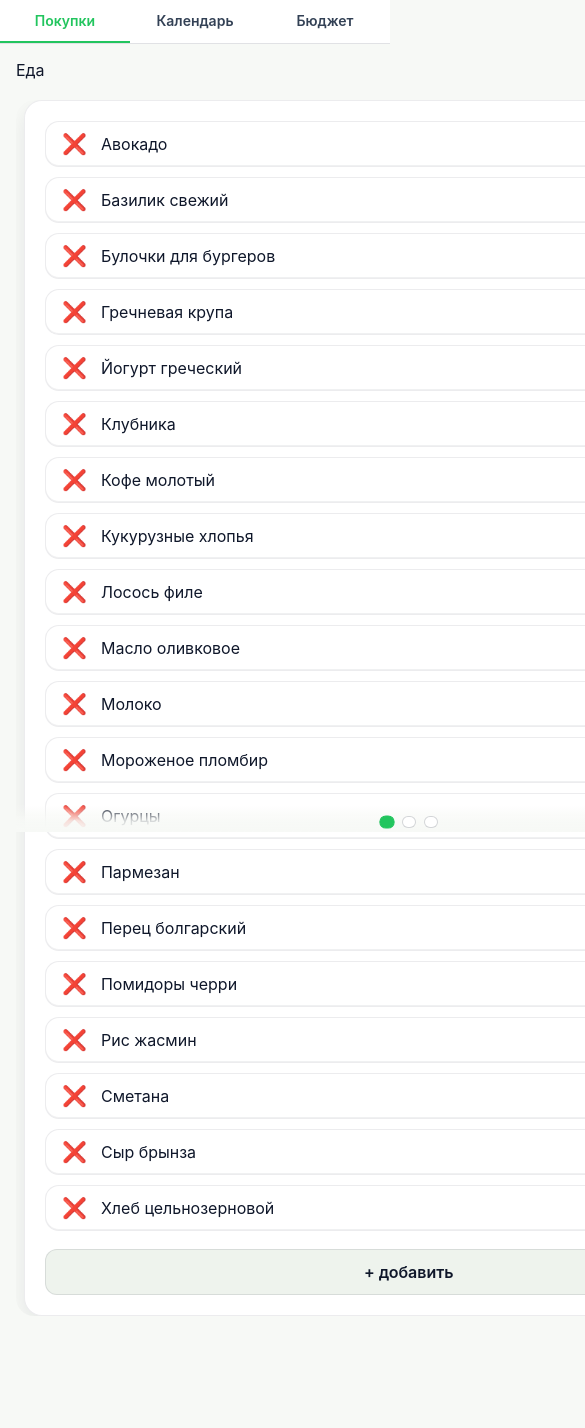
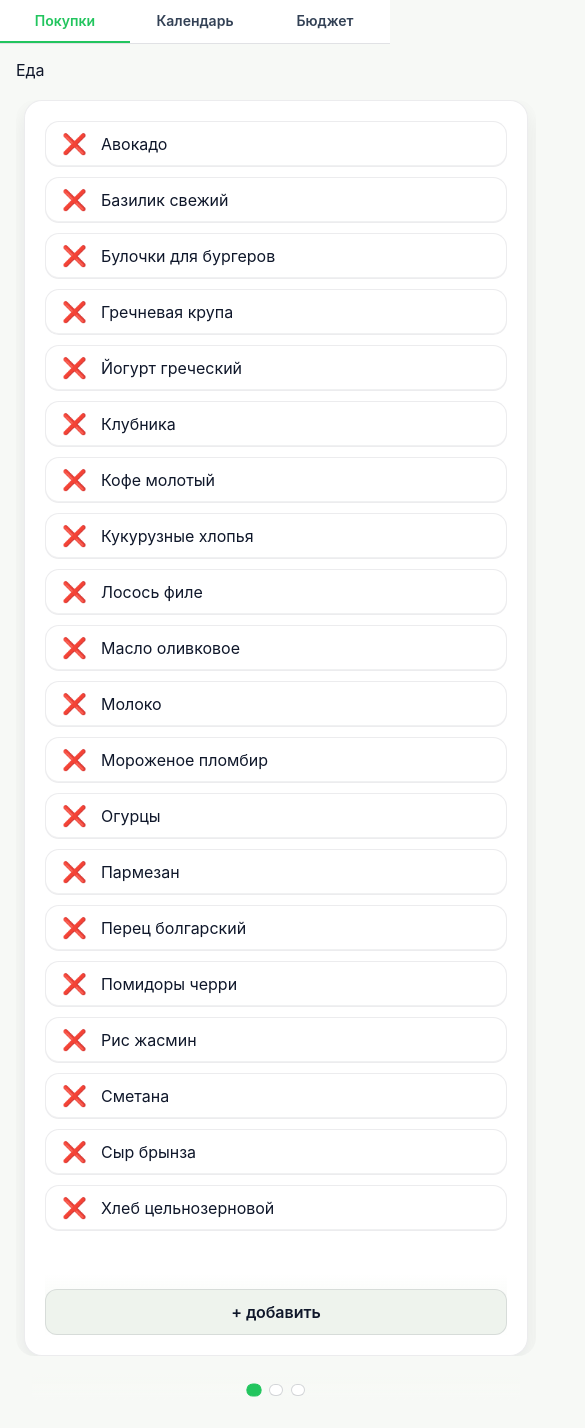
Before and after one commit to AlekseyBabich/family-telegram-bot, a React (Vite) app in the folder apps/web/: page /#/shopping in a window 390 px wide. Shown: the top 1428 px of the page, 585 px wide, since content can reach past the window. Before the commit the page ends 1376 px from the top, so only its background shows below. Built offline with nearby package versions, Linux system fonts and the light colour scheme.

Commit message:
Fix shopping mobile layout, dialog lock, and active tab

```diff
--- a/apps/web/src/pages/Shopping.tsx
+++ b/apps/web/src/pages/Shopping.tsx
@@ -1,4 +1,4 @@
-import { useCallback, useEffect, useMemo, useState } from 'react';
+import { useCallback, useEffect, useMemo, useRef, useState } from 'react';
 import { useSwipeable } from 'react-swipeable';
 import styles from './shopping/ShoppingLayout.module.css';
 import {
@@ -59,8 +59,17 @@ const clampPosition = (position: { x: number; y: number }) => {
 };
 
 const Shopping = () => {
-  const [lists, setLists] = useState<ShoppingListData[]>(() => createInitialShoppingLists());
-  const [currentIndex, setCurrentIndex] = useState(0);
+  const initialListsRef = useRef<ShoppingListData[] | null>(null);
+  if (initialListsRef.current === null) {
+    initialListsRef.current = createInitialShoppingLists();
+  }
+
+  const [lists, setLists] = useState<ShoppingListData[]>(
+    () => initialListsRef.current as ShoppingListData[]
+  );
+  const [activeListId, setActiveListId] = useState<string>(
+    () => initialListsRef.current?.[0]?.title ?? ''
+  );
   const [isDesktop, setIsDesktop] = useState<boolean>(() => {
     if (typeof window === 'undefined') {
       return false;
@@ -74,7 +83,25 @@ const Shopping = () => {
   const [renameState, setRenameState] = useState<RenameState | null>(null);
 
   const listCount = lists.length;
+  const currentIndex = useMemo(() => {
+    if (listCount === 0) {
+      return 0;
+    }
+    const foundIndex = lists.findIndex((list) => list.title === activeListId);
+    return foundIndex === -1 ? 0 : foundIndex;
+  }, [activeListId, listCount, lists]);
   const currentList = lists[currentIndex] ?? lists[0];
+
+  useEffect(() => {
+    if (!listCount) {
+      return;
+    }
+
+    const isActiveValid = lists.some((list) => list.title === activeListId);
+    if (!isActiveValid) {
+      setActiveListId(lists[0]?.title ?? '');
+    }
+  }, [activeListId, listCount, lists]);
 
   useEffect(() => {
     if (typeof window === 'undefined') {
@@ -91,9 +118,22 @@ const Shopping = () => {
 
   useEffect(() => {
     if (isDesktop) {
-      setCurrentIndex(0);
+      setActiveListId(lists[0]?.title ?? '');
     }
-  }, [isDesktop]);
+  }, [isDesktop, lists]);
+
+  const selectListByIndex = useCallback(
+    (index: number) => {
+      setActiveListId((prev) => {
+        const target = lists[index];
+        if (!target) {
+          return prev;
+        }
+        return target.title;
+      });
+    },
+    [lists]
+  );
 
   const handleToggleItem = useCallback((listIndex: number, itemId: string) => {
     setLists((prevLists) =>
@@ -220,15 +260,12 @@ const Shopping = () => {
       done: false
     };
 
-    let addedIndex = -1;
-
     setLists((prevLists) =>
       prevLists.map((list, index) => {
         if (list.title !== addFormState.category) {
           return list;
         }
 
-        addedIndex = index;
         return {
           ...list,
           items: sortItems([...list.items, newItem])
@@ -236,12 +273,8 @@ const Shopping = () => {
       })
     );
 
-    if (!isDesktop && addedIndex !== -1 && addedIndex !== currentIndex) {
-      setCurrentIndex(addedIndex);
-    }
-
     closeAddDialog();
-  }, [addFormState, closeAddDialog, currentIndex, isDesktop]);
+  }, [addFormState, closeAddDialog]);
 
   const categoryOptions = useMemo(() => lists.map((list) => list.title), [lists]);
 
@@ -270,8 +303,10 @@ const Shopping = () => {
       const target = eventData.event?.target as HTMLElement | null;
       console.log('[shopping] swiping', target?.tagName ?? 'unknown', eventData.dir);
     },
-    onSwipedLeft: () => setCurrentIndex((index) => Math.min(Math.max(listCount - 1, 0), index + 1)),
-    onSwipedRight: () => setCurrentIndex((index) => Math.max(0, index - 1)),
+    onSwipedLeft: () =>
+      selectListByIndex(Math.min(Math.max(listCount - 1, 0), currentIndex + 1)),
+    onSwipedRight: () =>
+      selectListByIndex(Math.max(0, currentIndex - 1)),
     onSwiped: (eventData) => {
       if (!isSwipeDebugEnabled) {
         return;
@@ -324,6 +359,7 @@ const Shopping = () => {
             <div className={`${styles.mobileTrack} shopping-track`} style={trackStyle}>
               {lists.map((list, index) => (
                 <div key={list.title} className={styles.mobilePanel}>
+                  <div className={styles.mobilePanelInner}>
                     <Checklist
                       title={list.title}
                       items={list.items}
@@ -333,10 +369,18 @@ const Shopping = () => {
                       onOpenActions={(item, position) => openContextMenu(index, item, position)}
                     />
                   </div>
+                </div>
               ))}
             </div>
           </div>
-          <PagerDots count={listCount} currentIndex={currentIndex} onSelect={setCurrentIndex} />
+          <div className={styles.mobileFooter}>
+            <PagerDots
+              count={listCount}
+              currentIndex={currentIndex}
+              onSelect={selectListByIndex}
+              className={styles.mobileFooterDots}
+            />
+          </div>
         </div>
       )}
 
--- a/apps/web/src/pages/shopping/ShoppingLayout.module.css
+++ b/apps/web/src/pages/shopping/ShoppingLayout.module.css
@@ -32,12 +32,22 @@
   gap: 16px;
   position: relative;
   touch-action: pan-y;
+  align-items: center;
+  min-height: 0;
+  width: 100%;
+  padding-bottom: 0;
+  padding-bottom: env(safe-area-inset-bottom);
 }
 
 .mobileTrackWrapper {
   overflow: hidden;
   border-radius: calc(var(--app-radius) + 6px);
   background: transparent;
+  width: 100%;
+  flex: 1;
+  display: flex;
+  justify-content: center;
+  max-width: 520px;
 }
 
 .mobileTrack {
@@ -45,12 +55,36 @@
   width: 100%;
   transition: transform 0.25s ease;
   will-change: transform;
+  height: 100%;
 }
 
 .mobilePanel {
   flex: 0 0 100%;
   padding-right: 16px;
   padding-left: 16px;
+  display: flex;
+  justify-content: center;
+}
+
+.mobilePanelInner {
+  flex: 1;
+  max-width: 520px;
+  display: flex;
+  flex-direction: column;
+}
+
+.mobileFooter {
+  width: 100%;
+  display: flex;
+  justify-content: center;
+  padding: 0 16px 12px 16px;
+  padding-bottom: calc(12px + env(safe-area-inset-bottom));
+  box-sizing: border-box;
+}
+.mobileFooterDots {
+  width: 100%;
+  max-width: 520px;
+  margin: 0 auto;
 }
 
 @media (min-width: 768px) {
--- a/apps/web/src/pages/shopping/components/Checklist.module.css
+++ b/apps/web/src/pages/shopping/components/Checklist.module.css
@@ -8,6 +8,8 @@
   box-shadow: var(--app-shadow-low);
   border: 1px solid rgba(15, 23, 42, 0.08);
   min-height: 100%;
+  width: 100%;
+  min-width: 0;
 }
 
 .heading {
@@ -27,3 +29,31 @@
 .footer {
   margin-top: auto;
 }
+
+@media (max-width: 767px) {
+  .panel {
+    height: 100%;
+  }
+
+  .items {
+    flex: 1 1 auto;
+    overflow-y: auto;
+    overscroll-behavior: contain;
+    padding-right: 4px;
+    margin-right: -4px;
+    padding-bottom: 24px;
+  }
+
+  .footer {
+    position: sticky;
+    bottom: 0;
+    background: linear-gradient(
+      180deg,
+      rgba(247, 249, 246, 0) 0%,
+      rgba(247, 249, 246, 0.92) 60%,
+      var(--app-color-surface) 100%
+    );
+    padding-top: 16px;
+    margin-top: 0;
+  }
+}
--- a/apps/web/src/pages/shopping/components/Dialog.tsx
+++ b/apps/web/src/pages/shopping/components/Dialog.tsx
@@ -24,6 +24,28 @@ export const Dialog = ({
       return;
     }
 
+    const { body, documentElement } = document;
+    const previousBodyOverflow = body.style.overflow;
+    const previousBodyPaddingRight = body.style.paddingRight;
+    const previousBodyPosition = body.style.position;
+    const previousBodyTop = body.style.top;
+    const previousBodyWidth = body.style.width;
+    const previousHtmlOverflow = documentElement.style.overflow;
+    const computedBodyPaddingRight = Number.parseFloat(
+      window.getComputedStyle(body).paddingRight || '0'
+    );
+    const scrollbarWidth = window.innerWidth - documentElement.clientWidth;
+    const scrollY = window.scrollY;
+
+    body.style.overflow = 'hidden';
+    documentElement.style.overflow = 'hidden';
+    if (scrollbarWidth > 0) {
+      body.style.paddingRight = `${computedBodyPaddingRight + scrollbarWidth}px`;
+    }
+    body.style.position = 'fixed';
+    body.style.top = `-${scrollY}px`;
+    body.style.width = '100%';
+
     const handleKeyDown = (event: KeyboardEvent) => {
       if (event.key === 'Escape') {
         event.preventDefault();
@@ -32,7 +54,26 @@ export const Dialog = ({
     };
 
     window.addEventListener('keydown', handleKeyDown);
-    return () => window.removeEventListener('keydown', handleKeyDown);
+    return () => {
+      window.removeEventListener('keydown', handleKeyDown);
+      body.style.overflow = previousBodyOverflow;
+      body.style.paddingRight = previousBodyPaddingRight;
+      body.style.position = previousBodyPosition;
+      body.style.top = previousBodyTop;
+      body.style.width = previousBodyWidth;
+      documentElement.style.overflow = previousHtmlOverflow;
+      if (
+        typeof window !== 'undefined' &&
+        typeof window.scrollTo === 'function' &&
+        scrollY !== 0
+      ) {
+        try {
+          window.scrollTo(0, scrollY);
+        } catch (error) {
+          // Ignore unsupported scroll operations (e.g. in test environments).
+        }
+      }
+    };
   }, [onClose, open]);
 
   if (!open) {
--- a/apps/web/src/pages/shopping/components/PagerDots.module.css
+++ b/apps/web/src/pages/shopping/components/PagerDots.module.css
@@ -1,6 +1,7 @@
 .container {
   position: sticky;
   bottom: 12px;
+  bottom: calc(env(safe-area-inset-bottom) + 12px);
   left: 0;
   width: 100%;
   display: flex;
--- a/apps/web/src/pages/shopping/components/PagerDots.tsx
+++ b/apps/web/src/pages/shopping/components/PagerDots.tsx
@@ -4,11 +4,13 @@ type PagerDotsProps = {
   count: number;
   currentIndex: number;
   onSelect: (index: number) => void;
+  className?: string;
 };
 
-export const PagerDots = ({ count, currentIndex, onSelect }: PagerDotsProps) => {
+export const PagerDots = ({ count, currentIndex, onSelect, className }: PagerDotsProps) => {
+  const containerClassName = [styles.container, className].filter(Boolean).join(' ');
   return (
-    <div className={styles.container} role="tablist" aria-label="Списки покупок">
+    <div className={containerClassName} role="tablist" aria-label="Списки покупок">
       {Array.from({ length: count }, (_, index) => {
         const isActive = index === currentIndex;
         return (
```
Also changed, not shown: 1 other file (tests, documents, lock files or other folders). Lines whose indentation alone changed are shown as unchanged.
